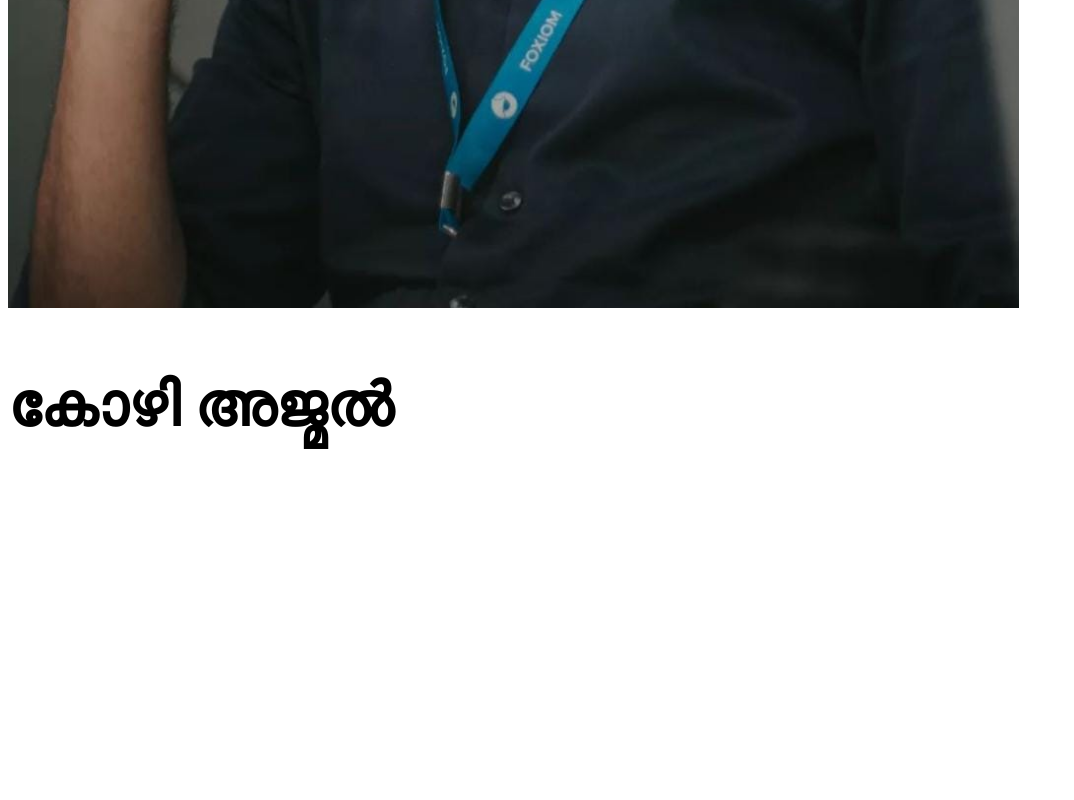
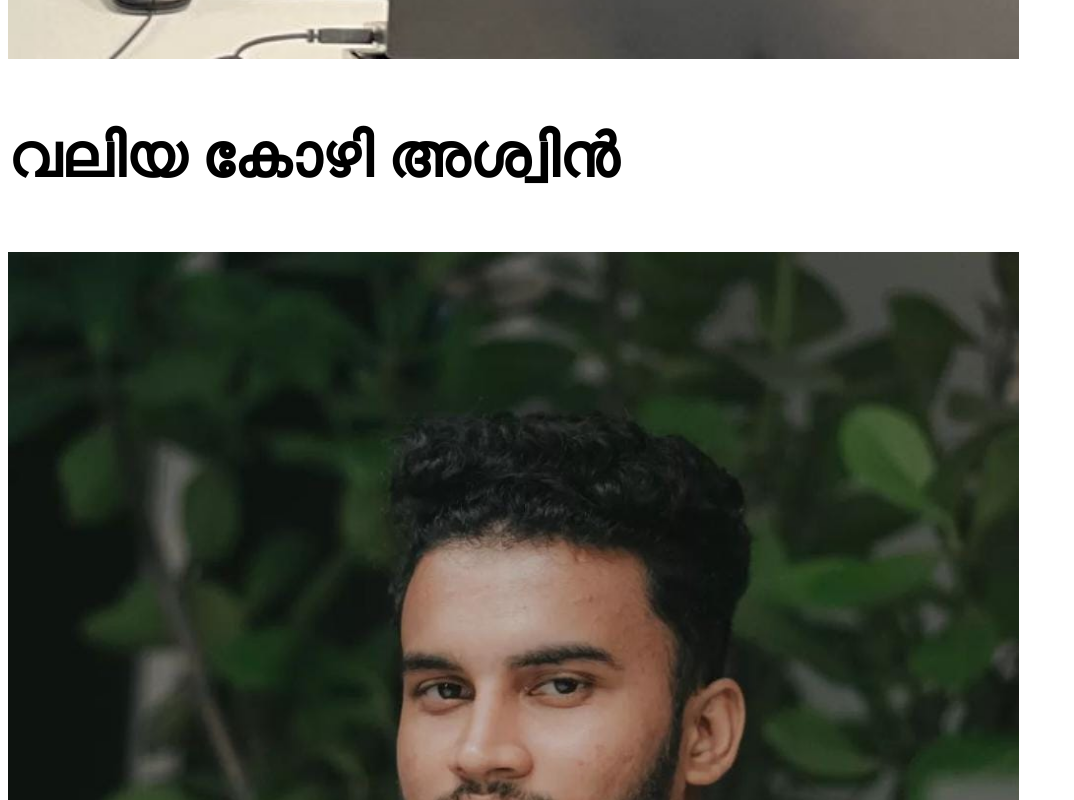
Before and after one commit to RiyasKpkr/ajmal, a plain HTML site: page index.html in a window 1280 px wide. Shown: the part 960-1760 px from the top of the page, without its empty margins (0-1074 px from the left). Before the commit the page ends 1461 px from the top, so only its background shows below. Drawn offline with Linux system fonts and the light colour scheme.

Commit message:
aswin added

```diff
--- a/index.html
+++ b/index.html
@@ -6,10 +6,16 @@
    <body>
       <div>
          <div class="col-6">
+            <img src="assets/aswin.jpg" style="width:80%">
+         </div>
+         <div class="col-6">
+            <h3 style="font-size: 60px;">വലിയ കോഴി അശ്വിൻ</h3>
+         </div>
+         <div class="col-6">
             <img src="assets/ajmal.jpeg" style="width:80%">
          </div>
          <div class="col-6">
-            <h3 style="font-size: 60px;">കോഴി അജ്മൽ </h3>
+            <h3 style="font-size: 60px;">ചെറിയ കോഴി അജ്മൽ </h3>
          </div>
       </div>
    </body>
```
Also changed, not shown: assets/aswin.jpg (added).
